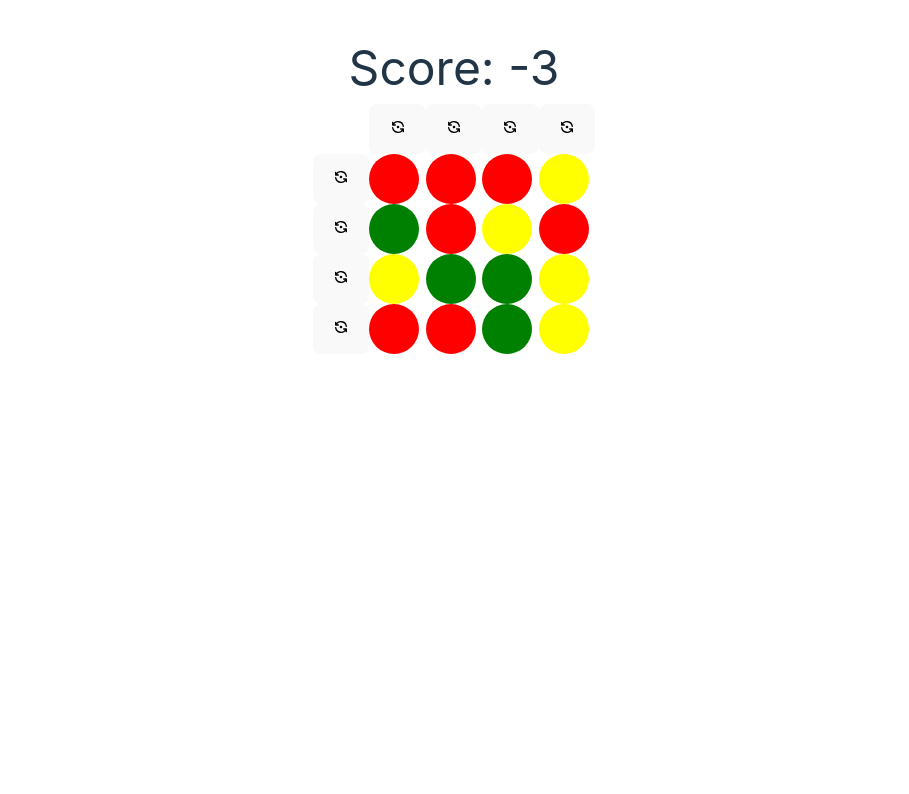
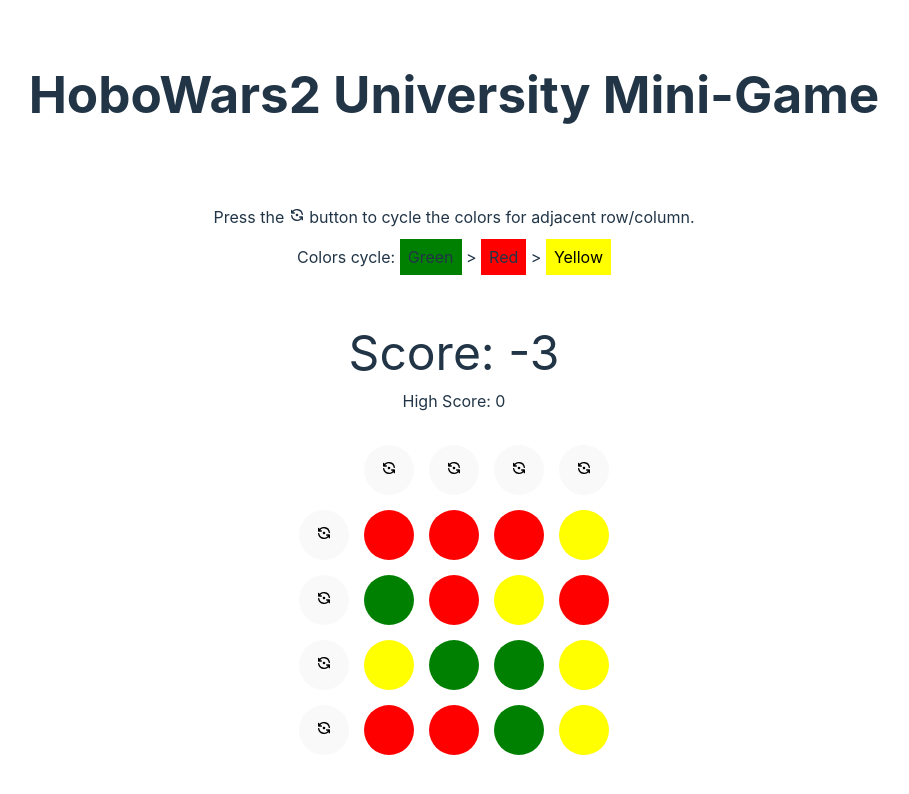
Before and after one commit to Brendan-Leighton/HoboWars2_UniversityMiniGame, a React (Vite) app: page / in a window 1280 px wide. Shown: the top 794 px of the page, without its empty margins (186-1095 px from the left). Built offline with nearby package versions, Linux system fonts and the light colour scheme.

Commit message:
removed some commented out code, added some basic info on how the game works, styled it.

```diff
--- a/package.json
+++ b/package.json
@@ -5,6 +5,8 @@
 	"type": "module",
 	"scripts": {
 		"dev": "vite",
+		"predeploy": "npm run build",
+		"deploy": "gh-pages -d dist",
 		"build": "vite build",
 		"lint": "eslint . --ext js,jsx --report-unused-disable-directives --max-warnings 0",
 		"preview": "vite preview"
@@ -22,6 +24,7 @@
 		"eslint-plugin-react": "^7.34.1",
 		"eslint-plugin-react-hooks": "^4.6.0",
 		"eslint-plugin-react-refresh": "^0.4.6",
+		"gh-pages": "^6.1.1",
 		"vite": "^5.2.0"
 	}
 }
--- a/src/App.css
+++ b/src/App.css
@@ -1,4 +1,8 @@
 #root {
+	display: flex;
+	flex-direction: column;
+	gap: 2rem;
+
 	max-width: 1280px;
 	margin: 0 auto;
 	padding: 2rem;
@@ -10,10 +14,14 @@
 	font-size: 3rem;
 }
 
+.high-score {
+	font-size: 1rem;
+}
+
 .grid {
 	display: grid;
-	grid-template-columns: repeat(5, 1fr);
-	grid-template-rows: repeat(5, 1fr);
+	grid-template-columns: repeat(5, 65px);
+	grid-template-rows: repeat(5, 65px);
 	grid-template-areas:
 		'nothing   col0	    col1    col2    col3 '
 		'row0 	   board	board   board   board'
@@ -21,9 +29,13 @@
 		'row2 	   board	board   board   board'
 		'row3 	   board	board   board   board'
 	;
+	justify-items: center;
 
 	min-height: 250px;
+	max-height: fit-content;
 	min-width: 250px;
+	max-width: fit-content;
+	margin: 0 auto;
 }
 
 .dot,
@@ -38,6 +50,11 @@
 	display: grid;
 	grid-template-columns: repeat(4, 1fr);
 	grid-template-rows: repeat(4, 1fr);
+	justify-items: center;
+	/* align-items: center; */
+
+	height: 100%;
+	width: 100%;
 	min-height: 200px;
 	min-width: 200px;
 }
@@ -52,6 +69,11 @@
 
 .yellow {
 	background-color: yellow;
+	color: black;
+}
+
+span.color-text {
+	padding: 0.5rem;
 }
 
 .green {
--- a/src/App.jsx
+++ b/src/App.jsx
@@ -8,8 +8,9 @@ function App() {
 	// const [board, setBoard] = useState(createBoard());
 
 	const [board, updateRow, updateCol] = useBoard(createBoard());
+	let highScore = 0;
 
-	console.log('board:: ', board);
+	// console.log('board:: ', board);
 
 
 	function getRandomColor() {
@@ -38,7 +39,7 @@ function App() {
 	}
 
 	function calculateScore(boardToCalc) {
-		console.log('calculateScore -> boardToCalc: ', boardToCalc);
+		// console.log('calculateScore -> boardToCalc: ', boardToCalc);
 		let tempScore = 0;
 
 		let logging = ``;
@@ -49,7 +50,7 @@ function App() {
 				dot.props.children.props.className.split(' ').forEach(className => {
 					if (className === 'red' || className === 'yellow' || className === 'green') {
 						const dotScore = getColorScore(className);
-						console.log(`Calculate Score: ${className} = ${getColorScore(className)}`);
+						// console.log(`Calculate Score: ${className} = ${getColorScore(className)}`);
 						tempScore += dotScore;
 						dotScore === -1 ? logging += ` ${dotScore} ` : logging += `  ${dotScore} `;
 					}
@@ -58,7 +59,9 @@ function App() {
 			logging += ']'
 		})
 
-		console.log(`New Score: ${tempScore}\n${logging}\n`);
+		// console.log(`New Score: ${tempScore}\n${logging}\n`);
+
+		if (tempScore > highScore) highScore = tempScore;
 		return tempScore;
 	}
 
@@ -72,29 +75,6 @@ function App() {
 			</div>
 		)
 	}
-
-	// function renderRowButton(index) {
-	// 	return (
-	// 		<button className={`row${index}`} onClick={() => cycleRow(index)} key={`row_${index}`}><TbRefreshDot /></button>
-	// 	)
-	// }
-
-	// function renderRowButtons() {
-
-	// 	const buttons = [];
-
-	// 	for (let index = 0; index < 4; index++) {
-	// 		buttons.push(renderRowButton(index))
-	// 	}
-
-	// 	return buttons;
-	// }
-
-	// function renderColButton(index) {
-	// 	return (
-	// 		<button className={`col${index}`} onClick={() => cycleCol(index)} key={`col_${index}`}><TbRefreshDot /></button>
-	// 	)
-	// }
 
 	function renderCycleButton(isRowButton, index) {
 
@@ -116,82 +96,25 @@ function App() {
 		return buttons;
 	}
 
-	// function renderColButtons() {
-
-	// 	const buttons = [];
-
-	// 	for (let index = 0; index < 4; index++) {
-	// 		buttons.push(renderColButton(index))
-	// 	}
-
-	// 	return buttons;
-	// }
-
-	// function copyBoard(oldBoard) {
-
-	// 	const newBoard = [];
-	// 	oldBoard.forEach(row => {
-	// 		newBoard.push(row)
-	// 	})
-	// 	return newBoard;
-	// }
-
 	function cycleRow(rowIndex) {
-		console.log(`cycleRow(${rowIndex})`);
+		// console.log(`cycleRow(${rowIndex})`);
 
 		// get dots in row
 		const rowDots = document.querySelectorAll(`[data-row="${rowIndex}"]`)
-		console.log('rowDots', rowDots);
+		// console.log('rowDots', rowDots);
 		const newRow = []
 
 		updateRow(rowDots, rowIndex)
-		// const newBoard = copyBoard(board);
-
-		// rowDots.forEach((dot, colIndex) => {
-		// 	const colorElement = dot.getElementsByClassName('color')[0];
-
-		// 	for (let value of colorElement.classList.values()) {
-		// 		if (value === 'red' || value === 'green' || value === 'yellow') {
-		// 			newRow.push(renderDot(rowIndex, colIndex, cycleColor(value)))
-		// 		}
-		// 	}
-		// })
-
-		// newBoard[rowIndex] = newRow;
-
-		// setBoard(() => [...newBoard])
 	}
 
 	function cycleCol(columnIndex) {
-		console.log(`cycleCol(${columnIndex})`);
+		// console.log(`cycleCol(${columnIndex})`);
 
 		// get dots in col
 		const colDots = document.querySelectorAll(`[data-col="${columnIndex}"]`)
-		console.log('colDots', colDots);
+		// console.log('colDots', colDots);
 
 		updateCol(colDots, columnIndex);
-
-		// const newCol = []
-
-		// colDots.forEach((dot, rowIndex) => {
-		// 	const colorElement = dot.getElementsByClassName('color')[0];
-
-		// 	for (let value of colorElement.classList.values()) {
-		// 		if (value === 'red' || value === 'green' || value === 'yellow') {
-		// 			newCol.push(renderDot(rowIndex, columnIndex, cycleColor(value)))
-		// 		}
-		// 	}
-		// })
-
-		// // this gives the newBoard a new reference - each nested array needs to be copied.
-		// let newBoard = [[...board[0]], [...board[1]], [...board[2]], [...board[3]]];
-
-		// newCol.forEach((dot, rowIndex) => {
-		// 	newBoard[rowIndex][columnIndex] = dot;
-		// })
-		// console.log('cycleCol => newBoard: ', newBoard);
-
-		// setBoard(() => [...newBoard])
 	}
 
 	function cycleColor(currColor) {
@@ -204,12 +127,20 @@ function App() {
 
 	return (
 		<>
-			<div className="score">Score: {calculateScore(board)}</div>
+			<header>
+				<h1>HoboWars2 University Mini-Game</h1>
+			</header>
+			<div className="info">
+				<p>Press the <TbRefreshDot /> button to cycle the colors for adjacent row/column.</p>
+				<p>Colors cycle: <span className="green color-text">Green</span> {'>'} <span className="red color-text">Red</span> {'>'} <span className="yellow color-text">Yellow</span></p>
+			</div>
+			<div className="scores">
+				<div className="score">Score: {calculateScore(board)}</div>
+				<div className="high-score">High Score: {highScore}</div>
+			</div>
 			<div className='grid'>
 				{renderCycleButtons(true)}
 				{renderCycleButtons(false)}
-				{/* {renderRowButtons()} */}
-				{/* {renderColButtons()} */}
 				<div className="board">
 					{board}
 				</div>
--- a/src/components/Board/useBoard.jsx
+++ b/src/components/Board/useBoard.jsx
@@ -1,7 +1,7 @@
 import { useState } from "react"
 
 export const useBoard = (initialBoard) => {
-	const color = ['green', 'yellow', 'red'];
+	const color = ['red', 'yellow', 'green'];
 
 	const [board, setBoard] = useState(initialBoard);
 
@@ -69,7 +69,7 @@ export const useBoard = (initialBoard) => {
 		newCol.forEach((dot, rowIndex) => {
 			newBoard[rowIndex][columnIndex] = dot;
 		})
-		console.log('cycleCol => newBoard: ', newBoard);
+		// console.log('cycleCol => newBoard: ', newBoard);
 
 		// updated board state
 		updateBoard(newBoard);
--- a/src/index.css
+++ b/src/index.css
@@ -37,9 +37,11 @@ h1 {
 }
 
 button {
-	border-radius: 8px;
+	width: 50px;
+	height: 50px;
+	border-radius: 50%;
 	border: 1px solid transparent;
-	padding: 0.6em 1.2em;
+	padding: 0;
 	font-size: 1em;
 	font-weight: 500;
 	font-family: inherit;
--- a/vite.config.js
+++ b/vite.config.js
@@ -3,6 +3,6 @@ import react from '@vitejs/plugin-react'
 
 // https://vitejs.dev/config/
 export default defineConfig({
+	base: '/HoboWars2_UniversityMiniGame',
 	plugins: [react()],
-	base: './HoboWars2_UniversityMiniGame',
 })
```
Also changed, not shown: 1 other file (tests, documents, lock files or other folders). Lines whose indentation alone changed are shown as unchanged.
